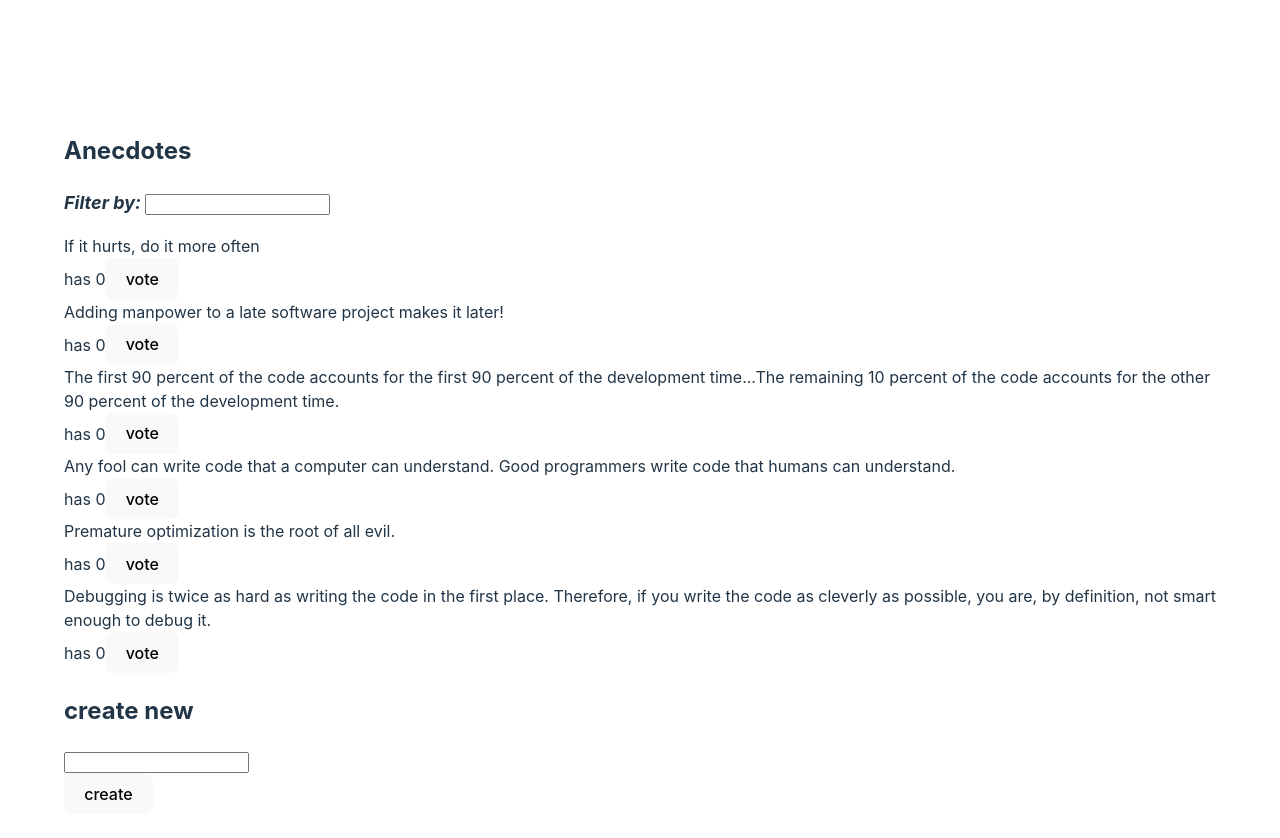
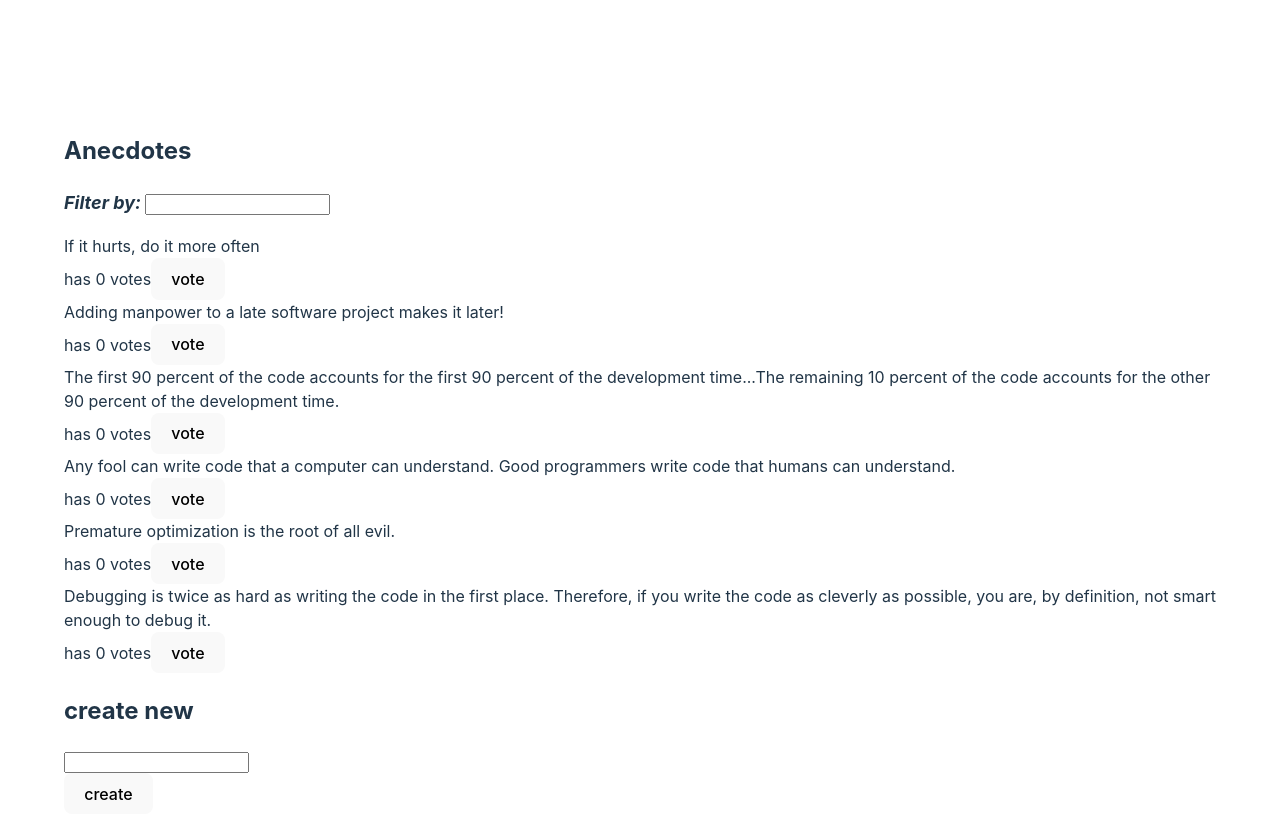
Before and after one commit to bgocap/FSOE1-6, a React (Create React App) app in the folder redux-anecdotes/: page / in a window 1280 px wide. Shown: the top 838 px of the page. Built offline with nearby package versions, Linux system fonts and the light colour scheme.

Commit message:
README update

```diff
--- a/redux-anecdotes/src/components/AnecdoteList.js
+++ b/redux-anecdotes/src/components/AnecdoteList.js
@@ -5,10 +5,8 @@ const AnecdoteList = () => {
 
     const anecdotes = useSelector(state =>{
         if ( state.filter !== '' ) {
-            console.log('whats going down')
-            const result = state.anecdotes.filter(filteredAnecdotes=>
+            return state.anecdotes.filter(filteredAnecdotes=>
                 filteredAnecdotes.content.toLowerCase().match(state.filter.toLowerCase()))
-            return result
           }else{return state.anecdotes}
     })
 
@@ -27,7 +25,7 @@ const AnecdoteList = () => {
                         {anecdote.content}
                     </div>
                     <div>
-                        has {anecdote.votes}
+                        has {anecdote.votes} votes
                         <button onClick={() => vote(anecdote.id)}>vote</button>
                     </div>
                     </div>
--- a/redux-anecdotes/src/components/FilterForm.js
+++ b/redux-anecdotes/src/components/FilterForm.js
@@ -7,7 +7,6 @@ const FilterForm = () => {
 
     const setFilter = (newFilter) =>{
         dispatch(filterChange(newFilter))
-        console.log(newFilter)
     }
 
     return (
--- a/redux-anecdotes/src/index.js
+++ b/redux-anecdotes/src/index.js
@@ -1,11 +1,12 @@
+import './index.css'
 import React from 'react'
 import ReactDOM from 'react-dom/client'
 import { legacy_createStore as createStore, combineReducers} from 'redux'
 import { Provider } from 'react-redux'
 
+
 import App from './App'
 import filterReducer from './reducers/filterReducer'
-import './index.css'
 import anecdoteReducer from './reducers/anecdoteReducer'
 
 const reducer = combineReducers({
@@ -15,7 +16,7 @@ const reducer = combineReducers({
 
 const store = createStore(reducer)
 
-console.log(store.getState())
+//console.log(store.getState())
 
 ReactDOM.createRoot(document.getElementById('root')).render(
   <Provider store={store}>
--- a/redux-anecdotes/src/reducers/filterReducer.js
+++ b/redux-anecdotes/src/reducers/filterReducer.js
@@ -1,6 +1,5 @@
 
 const filterReducer = (state = '', action) => {
-    console.log(action.payload)
     switch (action.type) {
       case 'SET_FILTER':
         return action.payload
```
Also changed, not shown: 2 other files (tests, documents, lock files or other folders).
